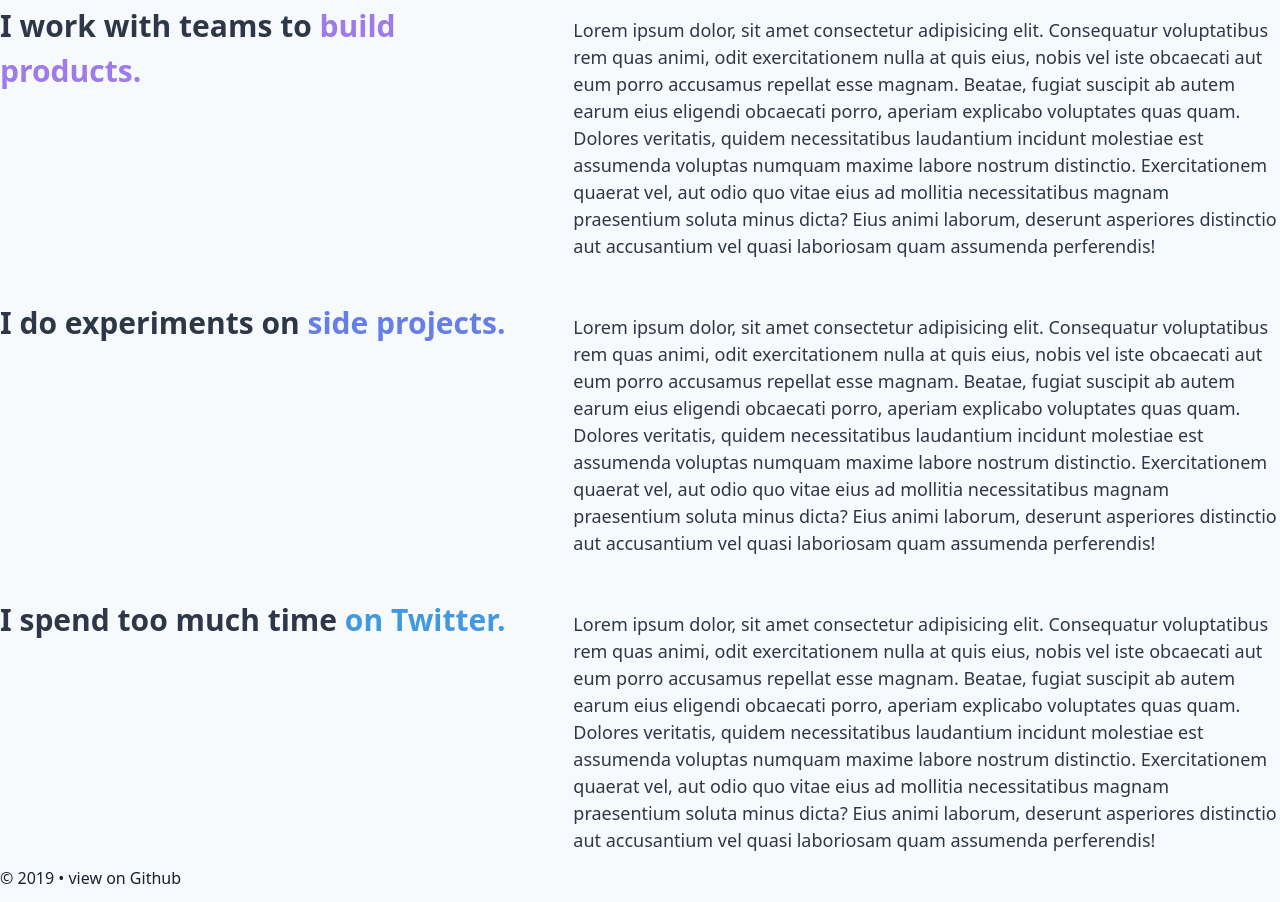
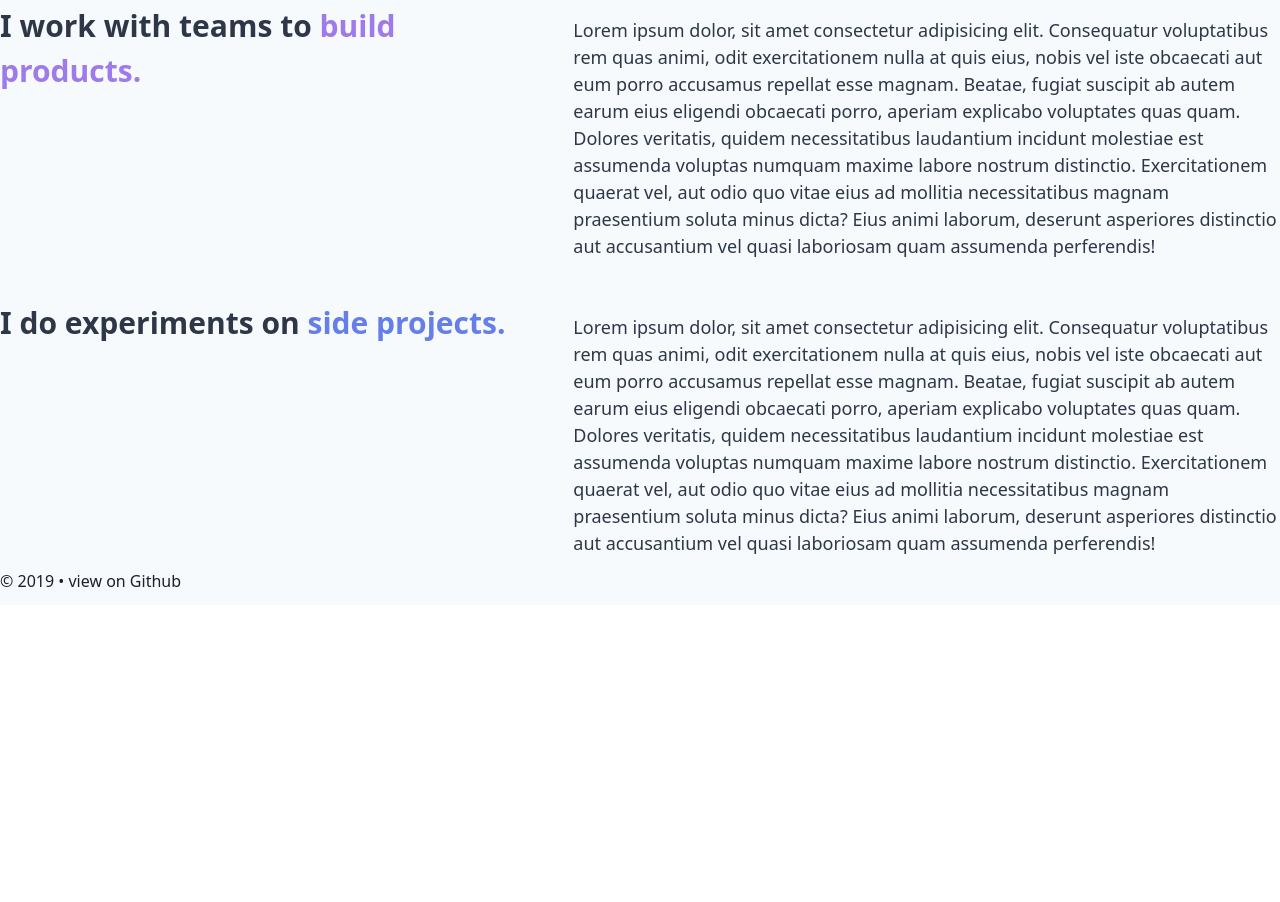
Before and after one commit to remidej/remi.space, a Gatsby site: page / in a window 1280 px wide. Shown: the part 972-1874 px from the top of the page. After the commit the page ends 1577 px from the top, so only its background shows below. Built offline with nearby package versions, Linux system fonts and the light colour scheme; Gatsby itself is replaced by a stand-in of ours.

Commit message:
Removed Twitter section

```diff
--- a/src/pages/index.js
+++ b/src/pages/index.js
@@ -133,27 +133,6 @@ const Home = ({ location }) => {
           </p>
         </div>
       </section>
-      {/* Twitter section */}
-      <section className="container mt-10 mx-auto flex flex-row text-gray-800 items-baseline">
-        <div className="w-5/12 sticky top-0">
-          <p className="font-bold text-3xl font-medium">
-            I spend too much time <span className="text-blue-500">on Twitter.</span>
-          </p>
-        </div>
-        <div className="ml-10 flex-1">
-          <p className="text-lg">
-            Lorem ipsum dolor, sit amet consectetur adipisicing elit. Consequatur voluptatibus rem
-            quas animi, odit exercitationem nulla at quis eius, nobis vel iste obcaecati aut eum
-            porro accusamus repellat esse magnam. Beatae, fugiat suscipit ab autem earum eius
-            eligendi obcaecati porro, aperiam explicabo voluptates quas quam. Dolores veritatis,
-            quidem necessitatibus laudantium incidunt molestiae est assumenda voluptas numquam
-            maxime labore nostrum distinctio. Exercitationem quaerat vel, aut odio quo vitae eius ad
-            mollitia necessitatibus magnam praesentium soluta minus dicta? Eius animi laborum,
-            deserunt asperiores distinctio aut accusantium vel quasi laboriosam quam assumenda
-            perferendis!
-          </p>
-        </div>
-      </section>
     </Layout>
   )
 }
```
